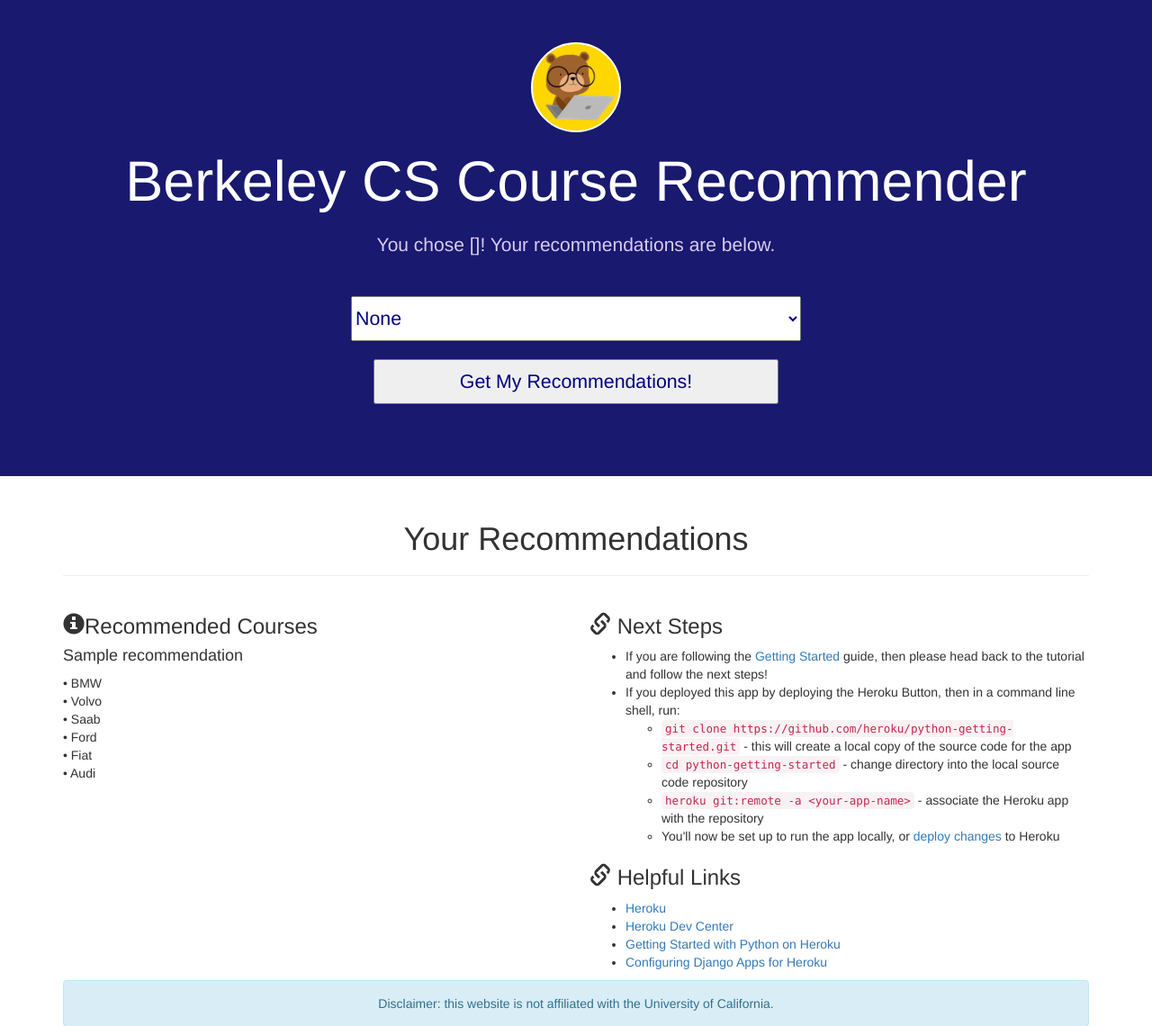
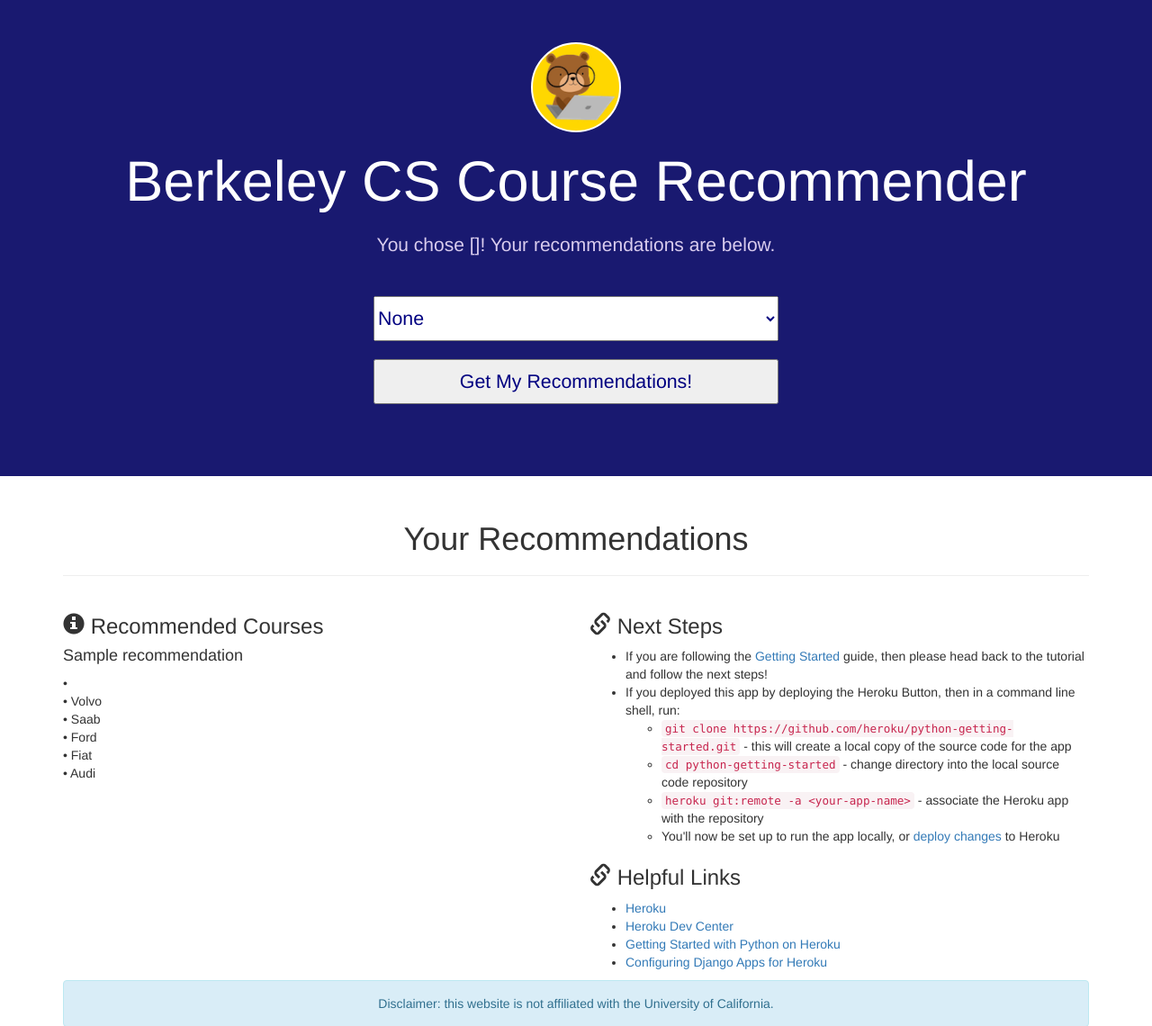
Before and after one commit to abhi1345/course-recommender, a Django app: template hello/templates/index3.html in a window 1280 px wide. Shown: the part 52-1192 px from the top of the page at 90% size. Run offline with Django 3.2, Linux system fonts and the light colour scheme; the template is opened without the code that fills it: most values are stand-ins (such as "Sample title", 1, 10 or a date in 2020); some libraries are stand-ins or nearby versions.

Commit message:
button change 5 plus extra

```diff
--- a/hello/templates/index3.html
+++ b/hello/templates/index3.html
@@ -13,7 +13,7 @@
 
     <form id="specform" action="/recommendations/" method="POST">
       {% csrf_token %}
-      <select required name="spec" style="color:navy; font-size:16pt; height:50px; width:500px">
+      <select required name="spec" style="color:navy; font-size:16pt; height:50px; width:450px">
          <option value=""> None</option>
           <option value="mlai"> Machine Learning / Artificial Intelligence</option>
           <option value="sys"> Systems</option>
@@ -31,13 +31,13 @@
   <hr>
   <div class="row">
     <div class="col-md-6">
-      <h3><span class="glyphicon glyphicon-info-sign"></span>Recommended Courses</h3>
+      <h3><span class="glyphicon glyphicon-info-sign"></span> Recommended Courses</h3>
       <h4>{{ recommendation }}</h4>
 
 
       <p id="demo"></p>
       <script>
-      var cars = ["BMW", "Volvo", "Saab", "Ford", "Fiat", "Audi"];
+      var cars = [{{ spec }}, "Volvo", "Saab", "Ford", "Fiat", "Audi"];
       var text = "";
       var i;
       for (i = 0; i < cars.length; i++) {
```
